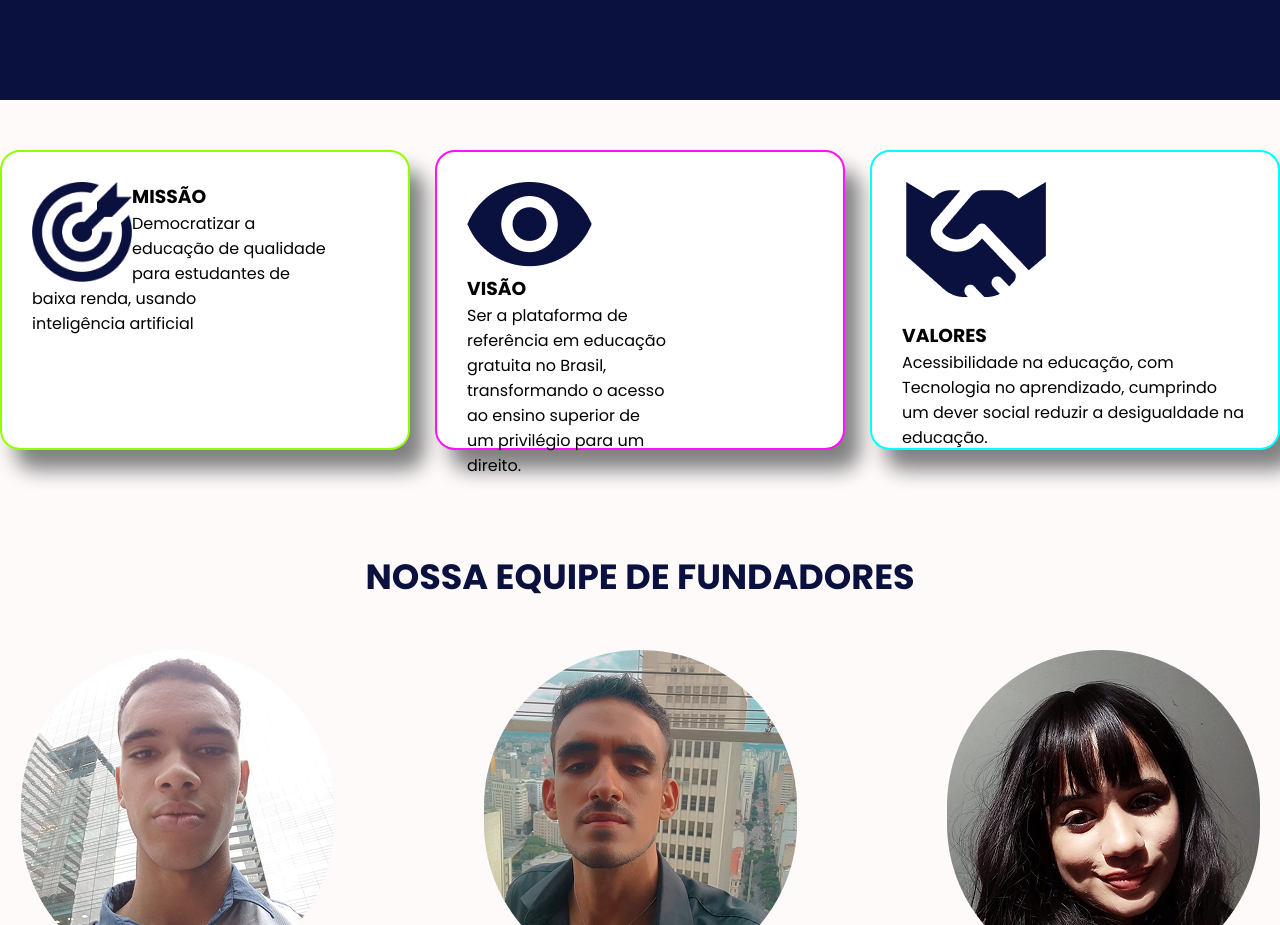
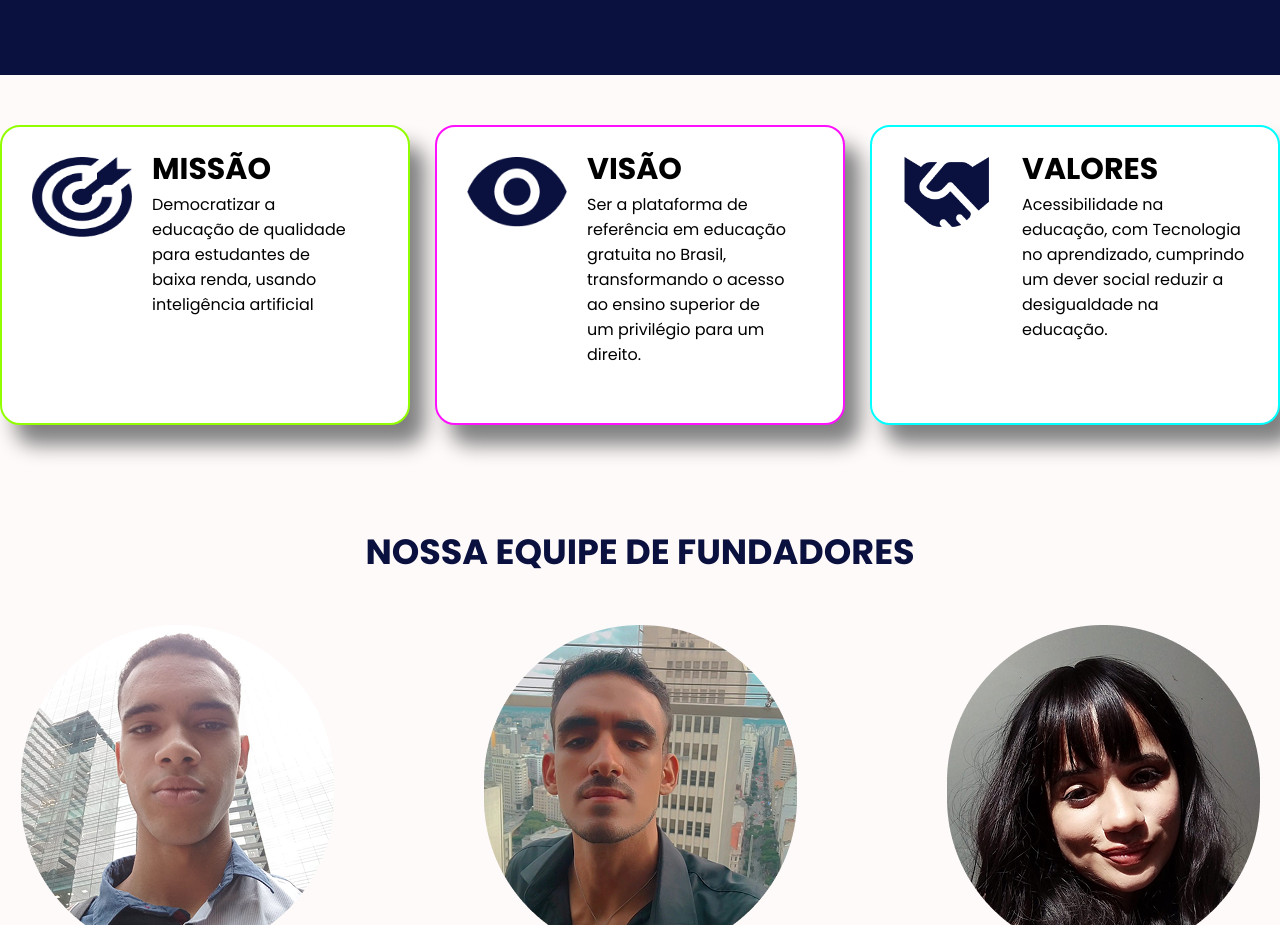
Before and after one commit to May-mqy/AprovaIA, a plain HTML site: page sobre.html in a window 1280 px wide. Shown: the part 825-1750 px from the top of the page. Drawn offline with Linux system fonts and the light colour scheme.

Commit message:
atualizações

```diff
--- a/CSS/sobre.css
+++ b/CSS/sobre.css
@@ -126,69 +126,85 @@ body{
 }
 
 
-/*Missão, visão e valores formatação */
+/* Container que agrupa os 3 cartões */
+#valores {
+  margin: 50px auto;
+  display: flex; /* Habilita o Flexbox */
+  flex-direction: row; /* Alinha os itens em uma linha */
+  justify-content: center; /* Centraliza os cartões horizontalmente */
+  gap: 25px; /* Adiciona um espaço fixo entre os cartões */
+  margin-bottom: 100px;
+}
+
+/* Container que agrupa os 3 cartões */
 #valores {
     margin: 50px auto;
     display: flex;
     flex-direction: row;
-  justify-content: center; /* Centraliza os quadrados horizontalmente */
-  align-items: center;
-  gap: 25px; /* Adiciona um espaço fixo entre os quadrados */
-  clear: left;
-  margin-bottom: 100px; /* Espaçamento dos blocos*/
+    justify-content: center;
+    gap: 25px;
+    margin-bottom: 100px;
 }
 
-
-
-/*Estilo geral para os três quadrados */
+/* Estilo geral para os três cartões */
 .missao, .visao, .valores {
     position: relative;
     width: 450px;
     height: 300px;
-  background-color: white; /* A cor bege do fundo */
+    background-color: white;
     border-radius: 20px;
     box-shadow: 15px 20px 20px #808080;
     padding: 30px;
-  box-sizing: border-box; /* Garante que o padding não aumente o tamanho da div */
-  align-items: center;
+    box-sizing: border-box;
 }
 
+/* Estilo para os títulos */
+.titulo {
+    font-size: 30px;
+    margin-top: -10px;
+    margin-left: 120px;
 
+}
 
-/*Estilos específicos para as bordas coloridas */
+/* Estilo para os parágrafos */
+.mis {
+    justify-content: 40px;
+    margin-left: 120px;
+
+}
+
+/* Estilo para os ícones */
+.flecha{
+    width:100px ;
+    height: 80px ;
+    float: left;
+
+}
+.olho{
+    width:100px ;
+    height: 70px;
+    float: left;
+
+}
+
+.maos {
+    width: 90px;
+    height: 80px;
+    float: left;
+}
+
+/* Estilos específicos para as bordas coloridas */
 .missao {
-  border: 2px solid #92FF00; /* Borda verde */
+    border: 2px solid #92FF00;
 }
 
 .visao {
-  border: 2px solid #FF11FF; /* Borda rosa */
+    border: 2px solid #FF11FF;
 }
 
 .valores {
-  border: 2px solid #00FFFF; /* Borda ciano */
+    border: 2px solid #00FFFF;
 }
-
-
-/*Formatação do texto e simbolo dentro das caixas*/
-#flecha{
-    position: relative;
-    width: 100px ;
-    height: 100px ;
-    float:left;
-}
-
-.titulo{
-    text-align: left;
-}
-
-
-.mis{
-    text-align: left;
-
-}
-
-
-
 
 
 /*Imagens e fundadores*/
--- a/sobre.html
+++ b/sobre.html
@@ -5,11 +5,7 @@
     <meta name="viewport" content="width=device-width, initial-scale=1.0">
     <meta name="description" content="">
     <title>AprovaIA</title>
-<<<<<<< HEAD
-    <link rel="stylesheet" href="./CSS/sobre.cssgit" type="text/css" />
-=======
     <link rel="stylesheet" href="CSS/sobre.css" type="text/css">
->>>>>>> 85599a4012d8d532738a69ba166336b5c2bb795f
 </head>
 <body>
     <!--Cabeçalho-->
@@ -60,7 +56,7 @@
         <div id="valores">
 
             <div class="missao">
-                <img id="flecha"  src="Imagens/Sobre/Vector (1).png" alt="flecha num ponto">
+                <img class="flecha"  src="Imagens/Sobre/Vector (1).png" alt="flecha num ponto">
 
                 <h3 class="titulo">MISSÃO</h3>
 
@@ -73,15 +69,15 @@
 
 
             <div class="visao">
-                <img id="olho" src="Imagens/Sobre/Vector.png" alt="olho azul">
-                <h3>VISÃO</h3>
-                <p id="vis">Ser a plataforma de <br> referência em educação <br> gratuita no Brasil,<br> transformando o acesso <br> ao ensino superior de <br> um privilégio para um <br> direito.</p>
+                <img class="olho" src="Imagens/Sobre/Vector.png" alt="olho azul">
+                <h3 class="titulo">VISÃO</h3>
+                <p class="mis">Ser a plataforma de <br> referência em educação <br> gratuita no Brasil,<br> transformando o acesso <br> ao ensino superior de <br> um privilégio para um <br> direito.</p>
             </div>
 
             <div class="valores">
-                <img id="maos" src="Imagens/Sobre/fa7-solid_handshake-simple.png" alt="duas mãos fazendo um cumprimeto">
-                <h3>VALORES</h3>
-                <p id="val">Acessibilidade na educação, com Tecnologia no aprendizado, cumprindo um dever social reduzir a desigualdade na educação.</p>
+                <img class="maos" src="Imagens/Sobre/fa7-solid_handshake-simple.png" alt="duas mãos fazendo um cumprimeto">
+                <h3 class="titulo">VALORES</h3>
+                <p class="mis">Acessibilidade na educação, com Tecnologia no aprendizado, cumprindo um dever social reduzir a desigualdade na educação.</p>
 
             </div>
         </div>
```
Lines whose indentation alone changed are shown as unchanged.
